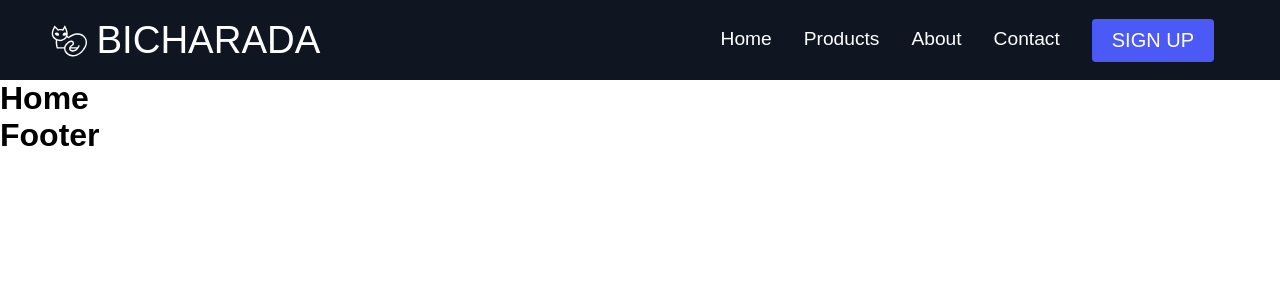
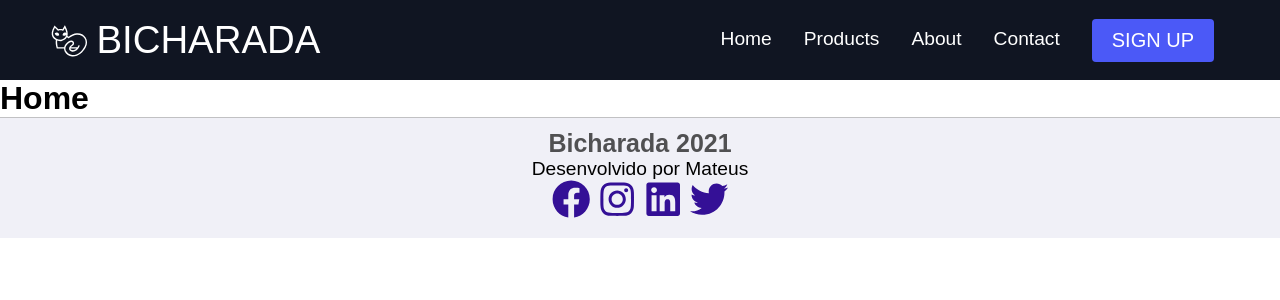
Before and after one commit to mateus-luciano/bicharada-web, a React (Create React App) app: page / in a window 1280 px wide. Shown: the top 300 px of the page. Built offline with nearby package versions, Linux system fonts and the light colour scheme.

Commit message:
updated footer

```diff
--- a/src/components/Footer/index.jsx
+++ b/src/components/Footer/index.jsx
@@ -1,5 +1,63 @@
+import {
+  FaFacebook,
+  FaInstagram,
+  FaTwitter,
+  FaLinkedin,
+} from 'react-icons/fa';
+import {
+  Footer,
+  FooterContainer,
+  FooterTextHeading,
+  FooterSubtitle,
+  SocialIcons,
+  SocialIconLink,
+} from './styles';
+
 export default () => {
   return(
-    <h1>Footer</h1>
+    <Footer>
+      <FooterContainer>
+        <FooterTextHeading>
+          Bicharada 2021
+        </FooterTextHeading>
+        <FooterSubtitle>
+          Desenvolvido por Mateus
+        </FooterSubtitle>
+        <SocialIcons>
+          <SocialIconLink
+            href="#"
+            target="_blank"
+            aria-label="Facebook"
+            rel="noopener noreferrer"
+          >
+            <FaFacebook />
+          </SocialIconLink>
+          <SocialIconLink
+            href="#"
+            target="_blank"
+            aria-label="Instagram"
+            rel="noopener noreferrer"
+          >
+            <FaInstagram />
+          </SocialIconLink>
+          <SocialIconLink
+            href="#"
+            target="_blank"
+            aria-label="Linkedin"
+            rel="noopener noreferrer"
+          >
+            <FaLinkedin />
+          </SocialIconLink>
+          <SocialIconLink
+            href="#"
+            target="_blank"
+            aria-label="Twitter"
+            rel="noopener noreferrer"
+          >
+            <FaTwitter />
+          </SocialIconLink>
+        </SocialIcons>
+      </FooterContainer>
+    </Footer>
   );
 };
--- a/src/components/Footer/styles.jsx
+++ b/src/components/Footer/styles.jsx
@@ -1,7 +1,49 @@
 import styled from 'styled-components';
+import { Container } from '../../styles/global';
 
 export const Footer = styled.footer`
-  background: #f0f0f7;
   width: 100%;
   height: 80px;
+  background: #f0f0f7;
+  border-top: 1px solid #aaaa;
 `;
+
+export const FooterContainer = styled(Container)`
+  background: inherit;
+  height: 120px;
+  display: flex;
+  justify-content: center;
+  align-items: center;
+  flex-direction: column;
+  font-size: 1.2rem;
+`;
+
+export const FooterTextHeading = styled.h2`
+  font-size: 1.3em;
+  color: #000a;
+`;
+
+export const FooterSubtitle = styled.p`
+  font-size: 1em;
+  color: #000;
+`;
+
+export const SocialIcons = styled.div`
+  width: 100%;
+  display: flex;
+  justify-content: center;
+  align-items: center;
+  flex-direction: row;
+`;
+
+export const SocialIconLink = styled.a`
+  color: #341096;
+  font-size: 2em;
+  margin: 0 .1em;
+  transition: filter .2s;
+
+  &:hover {
+    cursor: pointer;
+    filter: brightness(.4);
+  }
+`;
```
